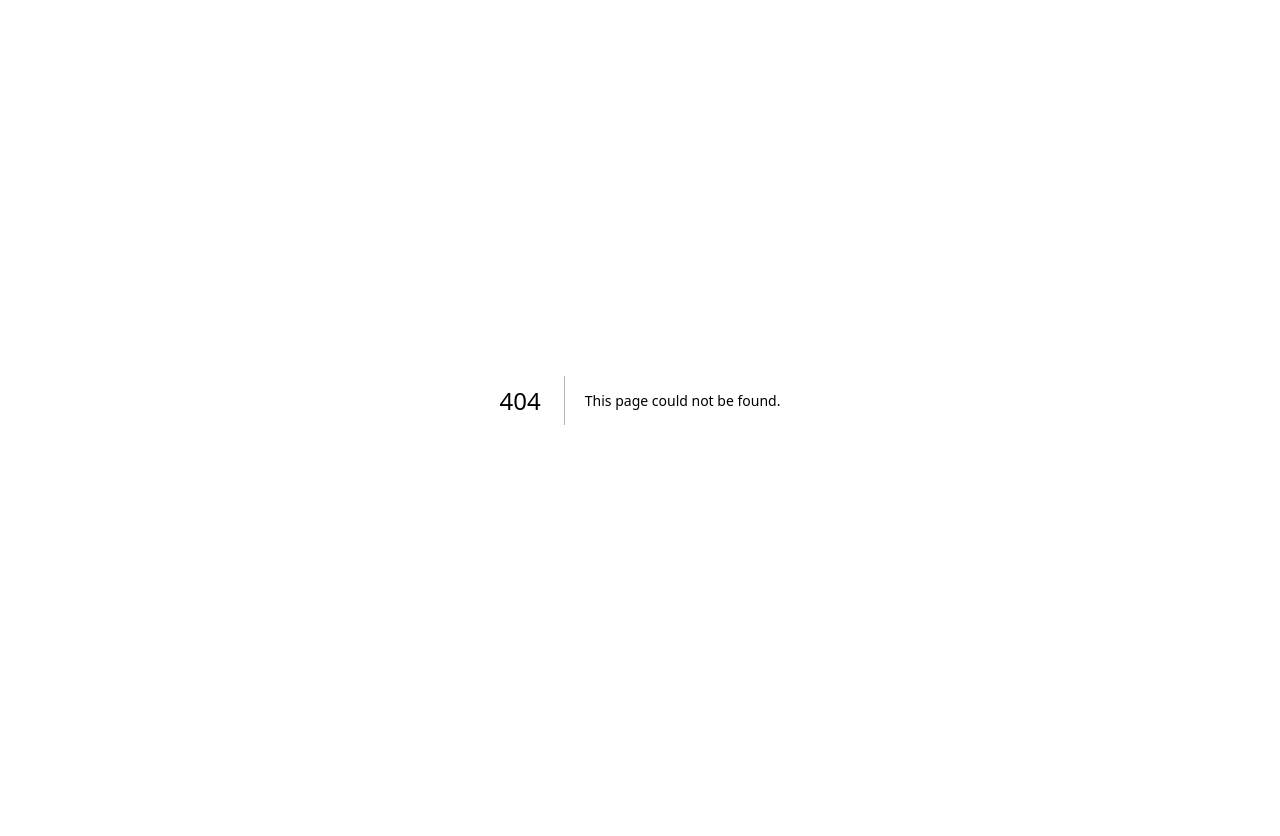
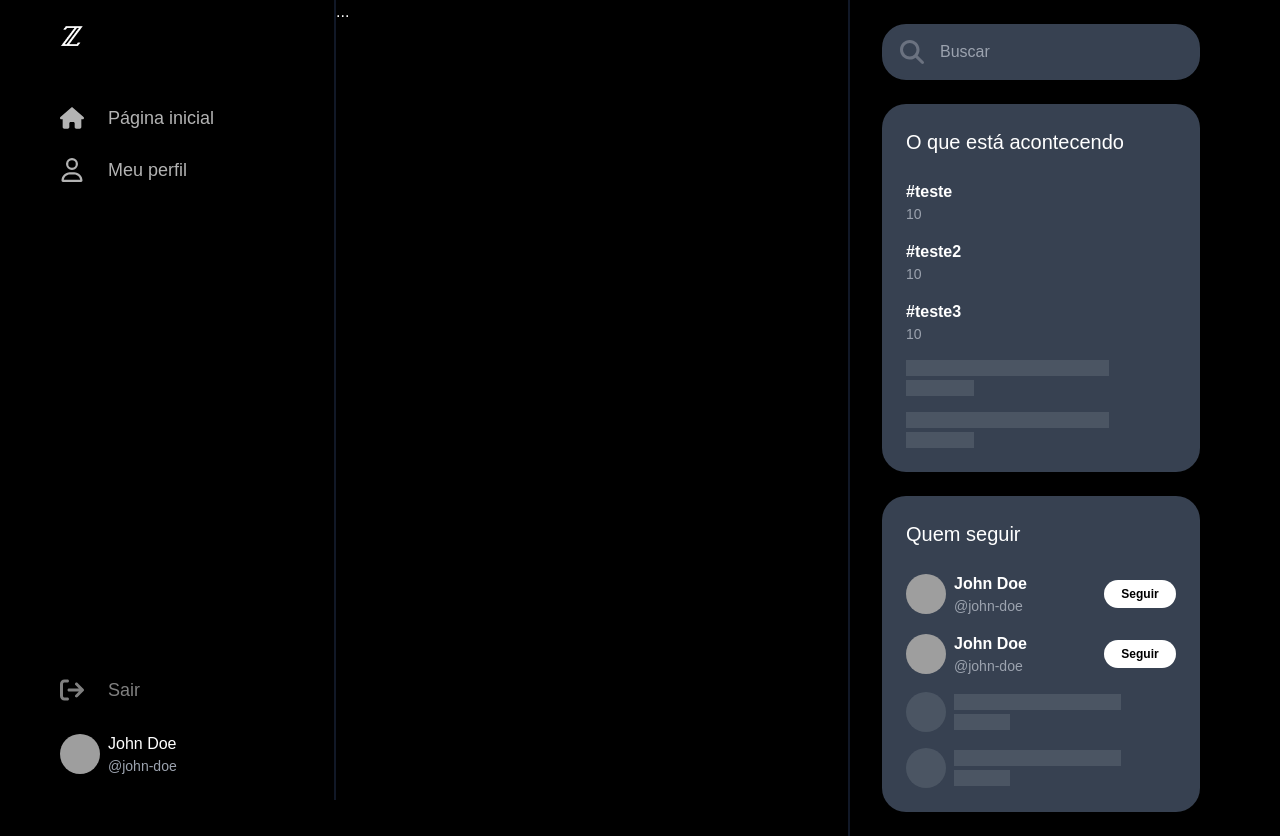
Before and after one commit to gumiranda/nextjs, a Next.js app: page /john-doe in a window 1280 px wide. Before the commit this address had no page. Before the commit the page ends 800 px from the top, so only its background shows below. Built offline with nearby package versions, Linux system fonts and the light colour scheme; grey boxes are pictures that could not be loaded.

Commit message:
Add new page component for [slug] and profile

```diff
--- /dev/null
+++ b/src/app/(ui)/[slug]/page.tsx
@@ -0,0 +1,3 @@
+export default function Page() {
+  return <div>...</div>;
+}
--- /dev/null
+++ b/src/app/(ui)/profile/page.tsx
@@ -0,0 +1,7 @@
+import { user } from "@/data/user";
+import { redirect } from "next/navigation";
+
+export default function Page() {
+  redirect(`/${user.slug}`);
+  return null;
+}
```
